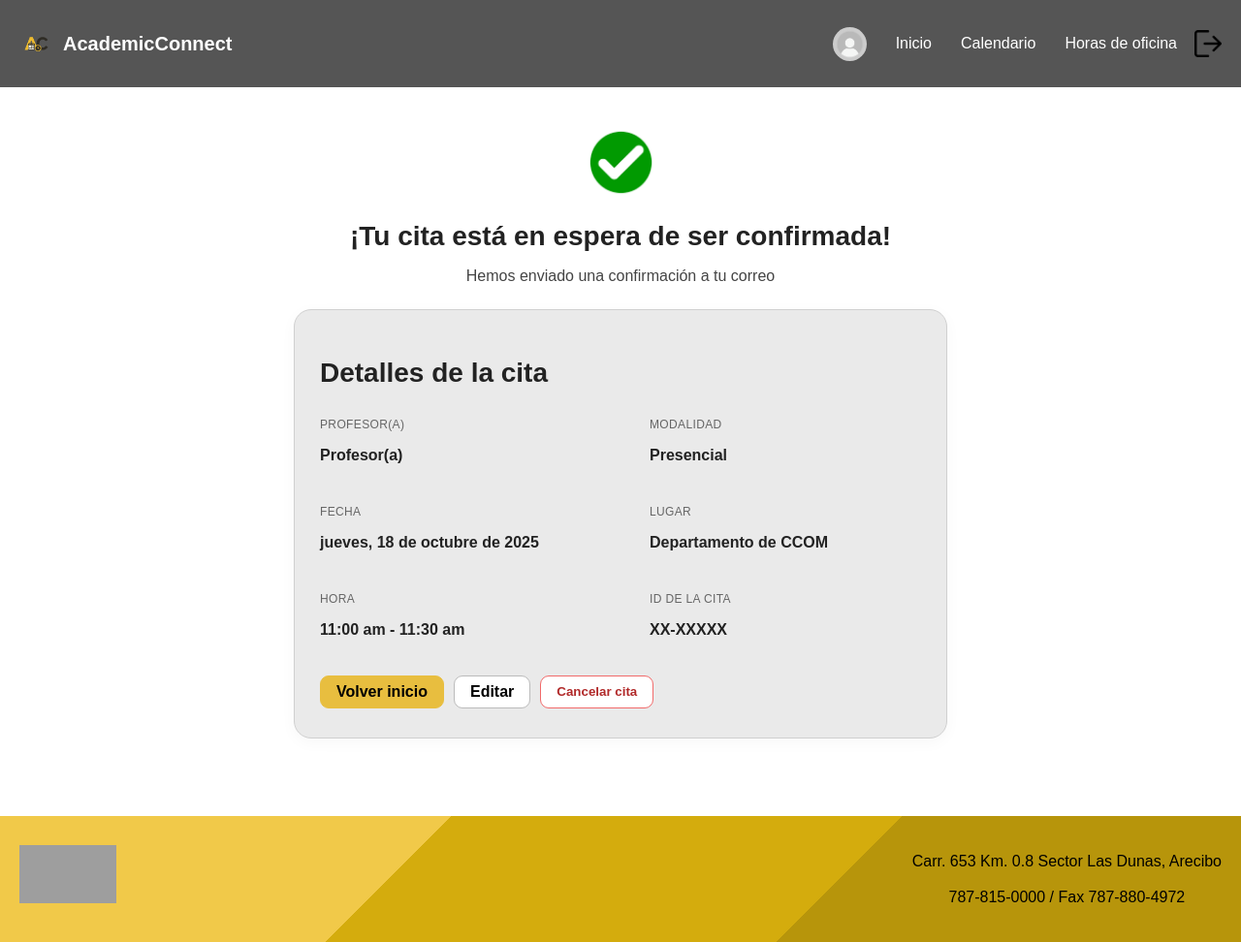
After one commit to Ddeclet/Software_project, a Flask app: page /cita_confirmada in a window 1280 px wide. The commit adds this page. Shown: the whole page at 97% size. Run offline with Flask 3, Linux system fonts and the light colour scheme; grey boxes are pictures that could not be loaded.

Commit message:
confirmacion de cita

```diff
--- a/app.py
+++ b/app.py
@@ -199,6 +199,28 @@ def agendar_cita(email):
         horas=horas
     )
 
+@app.route("/cita_confirmada")
+def cita_confirmada():
+
+    prof = request.args.get("prof", "Profesor(a)")
+    email = request.args.get("email", "")
+    fecha = request.args.get("fecha", "jueves, 18 de octubre de 2025")
+    hora = request.args.get("hora", "11:00 am - 11:30 am")
+    modalidad = request.args.get("modalidad", "Presencial")
+    lugar = request.args.get("lugar", "Departamento de CCOM")
+    cita_id = request.args.get("cita_id", "XX-XXXXX")
+
+    return render_template(
+        "cita_confirmada.html",
+        prof=prof,
+        email=email,
+        fecha=fecha,
+        hora=hora,
+        modalidad=modalidad,
+        lugar=lugar,
+        cita_id=cita_id,
+    )
+
 
 
 @app.route("/editar_cuentas")
--- a/static/css/style.css
+++ b/static/css/style.css
@@ -1720,3 +1720,106 @@ footer {
   margin-right: 16px;
   font-size: 0.9rem;
 }
+
+/* ====== CONFIRMACIÓN DE CITA ====== */
+.confirm-main {
+  padding: 40px 60px 80px;
+  text-align: center;
+}
+
+.confirm-icon-wrap {
+  margin-bottom: 12px;
+}
+
+.confirm-icon {
+  width: 75px;
+  height: 75px;
+  object-fit: contain;
+}
+
+.confirm-title {
+  font-size: 28px;
+  margin-bottom: 4px;
+}
+
+.confirm-subtitle {
+  color: #444;
+  margin-bottom: 25px;
+}
+
+.confirm-card {
+  max-width: 620px;
+  margin: 0 auto;
+  background: #eaeaea;
+  border: 1px solid #d0d0d0;
+  border-radius: 18px;
+  padding: 26px 26px 30px;
+  text-align: left;
+  box-shadow: 0 4px 16px rgba(0,0,0,.035);
+}
+
+.confirm-card h2 {
+  margin-bottom: 18px;
+}
+
+.confirm-grid {
+  display: grid;
+  grid-template-columns: 1fr 1fr;
+  gap: 14px 60px;
+  margin-bottom: 22px;
+}
+
+.confirm-card .label {
+  font-size: 0.75rem;
+  text-transform: uppercase;
+  letter-spacing: .03em;
+  color: #666;
+  margin-bottom: 2px;
+}
+
+.confirm-card .value {
+  font-weight: 700;
+  font-size: 1rem;
+}
+
+.confirm-card .email {
+  font-size: 0.85rem;
+  color: #333;
+}
+
+.confirm-actions {
+  display: flex;
+  gap: 10px;
+  flex-wrap: wrap;
+}
+
+.confirm-btn {
+  display: inline-block;
+  padding: 7px 16px;
+  border-radius: 9px;
+  background: #fff;
+  border: 1px solid #bbb;
+  font-weight: 600;
+  cursor: pointer;
+  text-decoration: none;
+  color: #000;
+}
+
+.confirm-btn.primary {
+  background: #e8be3f;
+  border-color: #e8be3f;
+}
+
+.confirm-btn.danger {
+  background: #fff;
+  border-color: #f16a6a;
+  color: #b12929;
+}
+
+.time-slot-btn {
+  text-decoration: none;
+  color: #000 !important;
+}
+.time-slot-btn:hover {
+  color: #000 !important;
+}
--- /dev/null
+++ b/templates/cita_confirmada.html
@@ -0,0 +1,92 @@
+<!DOCTYPE html>
+<html lang="es">
+<head>
+  <meta charset="UTF-8">
+  <title>Cita en espera de confirmación</title>
+  <link rel="stylesheet" href="{{ url_for('static', filename='css/style.css') }}">
+</head>
+<body>
+
+  <!-- barra superior igual que las demás -->
+  <header>
+    <div class="logo">
+      <img src="{{ url_for('static', filename='images/logoAC.png') }}" alt="Logo">
+      <h1>AcademicConnect</h1>
+    </div>
+    <nav>
+      <div class="profile-icon">
+        <img src="{{ url_for('static', filename='images/perfil.png') }}" alt="Perfil" class="profile-img">
+      </div>
+      <a href="{{ url_for('index') }}">Inicio</a>
+      <a href="{{ url_for('calendario') }}">Calendario</a>
+      <a href="{{ url_for('horas') }}">Horas de oficina</a>
+      <a href="{{ url_for('logout') }}">
+        <img src="{{ url_for('static', filename='images/logout.png') }}" alt="Logout" class="logout-icon">
+      </a>
+    </nav>
+  </header>
+
+  <main class="confirm-main">
+    <div class="confirm-icon-wrap">
+      <img src="{{ url_for('static', filename='images/checkMark.jpg') }}" alt="Listo" class="confirm-icon">
+    </div>
+    <h1 class="confirm-title">¡Tu cita está en espera de ser confirmada!</h1>
+    <p class="confirm-subtitle">Hemos enviado una confirmación a tu correo</p>
+
+    <div class="confirm-card">
+      <h2>Detalles de la cita</h2>
+
+      <div class="confirm-grid">
+        <div>
+          <p class="label">Profesor(a)</p>
+          <p class="value">{{ prof }}</p>
+          {% if email %}
+          <p class="email">{{ email }}</p>
+          {% endif %}
+        </div>
+        <div>
+          <p class="label">Modalidad</p>
+          <p class="value">{{ modalidad }}</p>
+        </div>
+
+        <div>
+          <p class="label">Fecha</p>
+          <p class="value">{{ fecha }}</p>
+        </div>
+        <div>
+          <p class="label">Lugar</p>
+          <p class="value">{{ lugar }}</p>
+        </div>
+
+        <div>
+          <p class="label">Hora</p>
+          <p class="value">{{ hora }}</p>
+        </div>
+        <div>
+          <p class="label">ID de la Cita</p>
+          <p class="value">{{ cita_id }}</p>
+        </div>
+      </div>
+
+      <div class="confirm-actions">
+        <a class="confirm-btn primary" href="{{ url_for('index') }}">Volver inicio</a>
+        <a class="confirm-btn" href="{{ url_for('agendar_cita', email=email) }}">Editar</a>
+        <button class="confirm-btn danger" type="button">Cancelar cita</button>
+      </div>
+    </div>
+  </main>
+
+  <footer class="footer">
+    <div class="footer-content">
+      <div class="footer-logo">
+        <img src="{{ url_for('static', filename='images/Arecibo.png') }}" alt="">
+      </div>
+      <div class="footer-info">
+        <a href="https://upra.edu/contactenos/"><p id="location-link"><i class="fa-solid fa-location-dot icon"></i> Carr. 653 Km. 0.8 Sector Las Dunas, Arecibo</p></a>
+        <p><i class="fa-solid fa-phone icon"></i> 787-815-0000 / Fax 787-880-4972</p>
+      </div>
+    </div>
+  </footer>
+
+</body>
+</html>
```
Also changed, not shown: templates/agendar_cita.html (+16 -2 lines).
